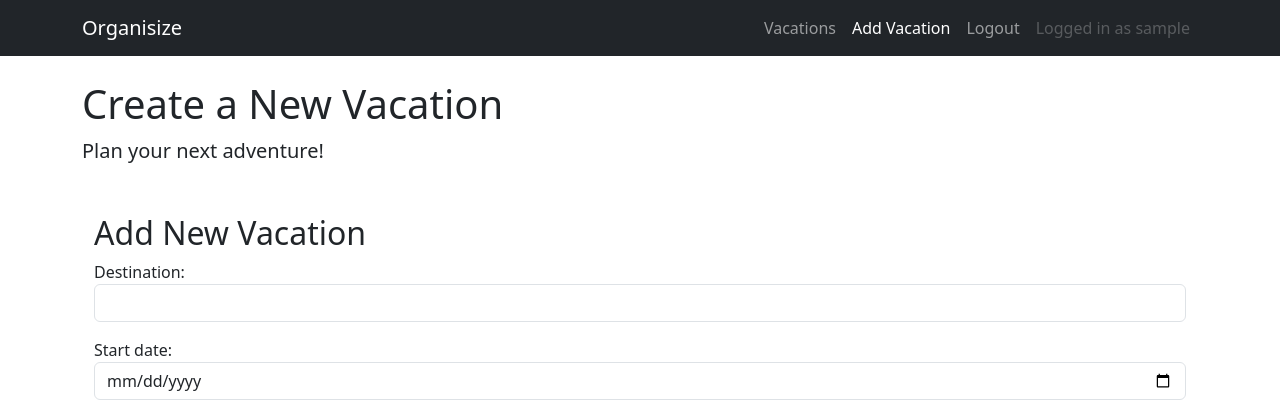
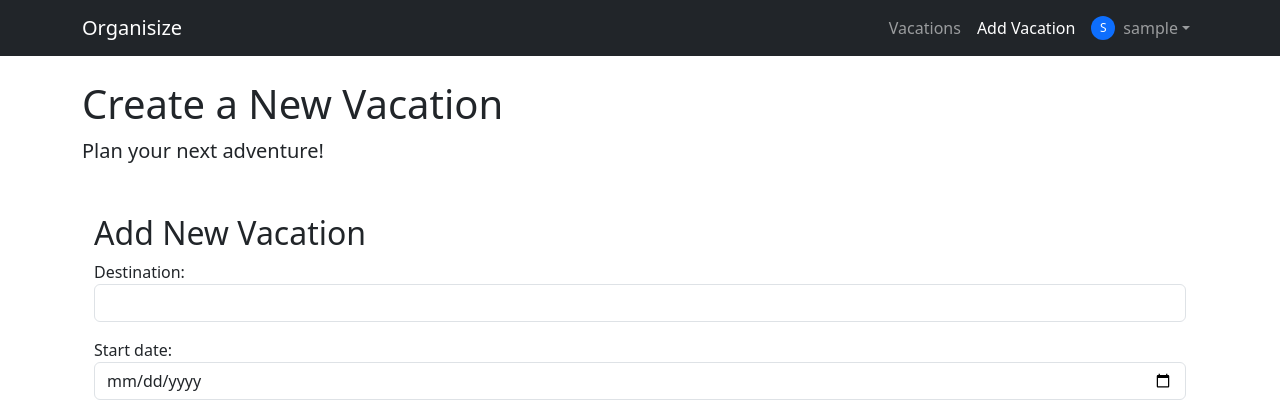
Before and after one commit to liljoker919/organisize, a Django app: page /vacations/create/ in a window 1280 px wide. Shown: the top 418 px of the page. Run offline with Django 4.2, Linux system fonts and the light colour scheme; the visitor is signed in with stand-in values (Sample User, id 1); data comes from the database, SQL or seed files in the repository.

Commit message:
Enhance navigation bar with user dropdown and update links for better accessibility

```diff
--- a/templates/base.html
+++ b/templates/base.html
@@ -6,8 +6,11 @@
     <title>{% block title %}Organisize{% endblock %}</title>
 
     <meta name="viewport" content="width=device-width, initial-scale=1">
+    <meta name="description" content="Organisize - Plan and organize your vacations effortlessly.">
+    <meta name="keywords" content="vacation, planning, organization, travel">
     <!-- Bootstrap CSS -->
     <link href="https://cdn.jsdelivr.net/npm/bootstrap@5.3.0/dist/css/bootstrap.min.css" rel="stylesheet">
+    <link href="https://cdn.jsdelivr.net/npm/bootstrap-icons@1.11.1/font/bootstrap-icons.css" rel="stylesheet">
 </head>
 
 <body>
@@ -22,23 +25,54 @@
             <div class="collapse navbar-collapse" id="navbarNav">
                 <ul class="navbar-nav ms-auto">
                     <li class="nav-item">
-                        <a class="nav-link {% if request.resolver_match.url_name == 'vacation_list' %}active{% endif %}" href="{% url 'vacation_list' %}">Vacations</a>
+                        <a class="nav-link {% if request.resolver_match.url_name == 'vacation_list' %}active{% endif %}"
+                            href="{% url 'vacation_list' %}">Vacations</a>
                     </li>
                     <li class="nav-item">
-                        <a class="nav-link {% if request.resolver_match.url_name == 'create_vacation' %}active{% endif %}" href="{% url 'create_vacation' %}">Add Vacation</a>
+                        <a class="nav-link {% if request.resolver_match.url_name == 'create_vacation' %}active{% endif %}"
+                            href="{% url 'create_vacation' %}">Add Vacation</a>
                     </li>
                     {% if user.is_authenticated %}
-                    <li class="nav-item">
-                        <a class="nav-link" href="{% url 'logout' %}">Logout</a>
+                    <li class="nav-item dropdown">
+                        <a class="nav-link dropdown-toggle d-flex align-items-center" href="#" id="userDropdown"
+                            role="button" data-bs-toggle="dropdown" aria-expanded="false">
+                            <span
+                                class="bg-primary text-white rounded-circle d-inline-flex justify-content-center align-items-center me-2"
+                                style="width: 24px; height: 24px; font-size: 12px;">
+                                {{ user.username.0|upper }}
+                            </span>
+                            <span class="fw-normal">{{ user.username }}</span>
+                        </a>
+                        <ul class="dropdown-menu shadow" style="min-width: 8rem;" aria-labelledby="userDropdown">
+                            <li>
+                                <a class="dropdown-item py-1 d-flex align-items-center" href="#">
+                                    <i class="bi bi-person-circle text-primary me-2"></i>Profile
+                                </a>
+                            </li>
+                            <li>
+                                <a class="dropdown-item py-1 d-flex align-items-center" href="#">
+                                    <i class="bi bi-gear text-secondary me-2"></i>Settings
+                                </a>
+                            </li>
+                            <li>
+                                <form method="post" action="{% url 'logout' %}" class="d-inline w-100">
+                                    {% csrf_token %}
+                                    <button type="submit"
+                                        class="dropdown-item py-1 d-flex align-items-center text-danger">
+                                        <i class="bi bi-box-arrow-right me-2"></i>Logout
+                                    </button>
+                                </form>
+                            </li>
+                        </ul>
                     </li>
                     {% else %}
                     <li class="nav-item">
-                        <a class="nav-link {% if request.resolver_match.url_name == 'login' %}active{% endif %}" href="{% url 'login' %}">Login</a>
-                    </li>
-                    {% endif %}
-                    {% if user.is_authenticated %}
-                    <li class="nav-item">
-                        <span class="nav-link disabled">Logged in as {{ user.username }}</span>
+                        <a class="nav-link" href="{% url 'login' %}">
+                            <span class="d-flex align-items-center">
+                                <i class="bi bi-person-circle me-1"></i>
+                                <span>Sign In</span>
+                            </span>
+                        </a>
                     </li>
                     {% endif %}
 
```
